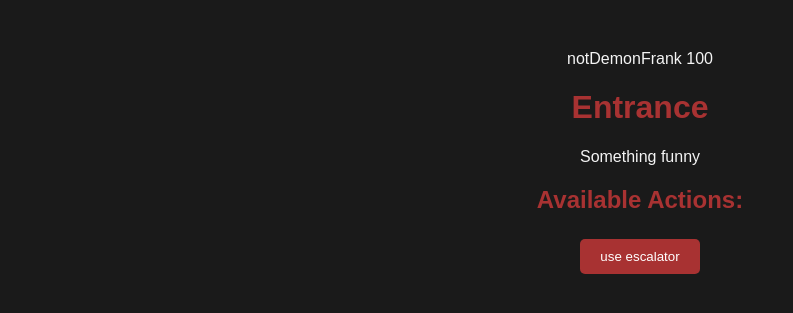
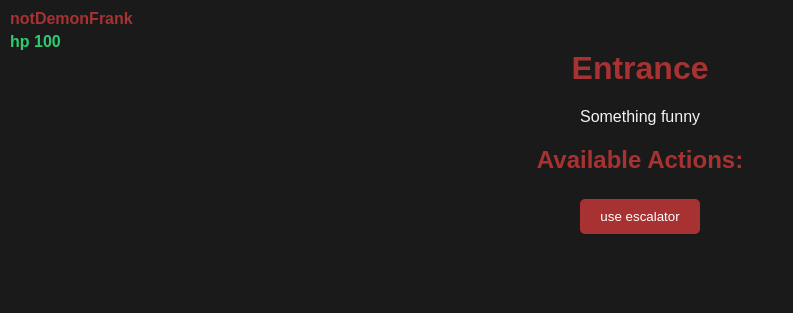
Before and after one commit to Royr9/EOQ-3, a Flask app: page / in a window 1280 px wide. Shown: the top 313 px of the page, without its empty margins (0-793 px from the left). Run offline with Flask 3, Linux system fonts and the light colour scheme; parts of the project's set-up code (start-up, migrations or seed data) failed here and were passed over.

Commit message:
even more css

```diff
--- a/static/style.css
+++ b/static/style.css
@@ -27,3 +27,55 @@ button {
 button:hover {
     background-color: #6a1c13;
 }
+
+
+/* Header styling */
+header {
+    position: fixed;
+    top: 0;
+    left: 0;
+    padding: 10px;
+}
+
+nav {
+    display: flex;
+    flex-direction: column;
+    align-items: flex-start;
+}
+
+nav span {
+    margin-bottom: 5px;
+}
+
+.player_name, .health, .armor, .items {
+    font-size: 16px;
+    font-weight: bold;
+}
+
+.player_name {
+    color: #a83232;
+}
+
+.health {
+    color: #2ecc71;
+}
+
+.armor {
+    color: #f39c12;
+}
+
+.items {
+    color: #8e44ad;
+}
+
+.items span {
+    display: inline-block;
+    margin-right: 10px;
+    background-color: #9b59b6;
+    padding: 5px;
+    border-radius: 3px;
+}
+
+.items span:hover {
+    background-color: #8e44ad;
+}
--- a/templates/game.html
+++ b/templates/game.html
@@ -10,7 +10,7 @@
 <header>
     <nav>
         <span class="player_name">{{ player.name }}</span>
-        <span class="health">{{ player.health }}</span>
+        <span class="health">hp {{ player.health }}</span>
         <span class="armor">
             {% if player.get_armor() %}
                 {{ player.get_armor().get_armor_defense() }}
```
